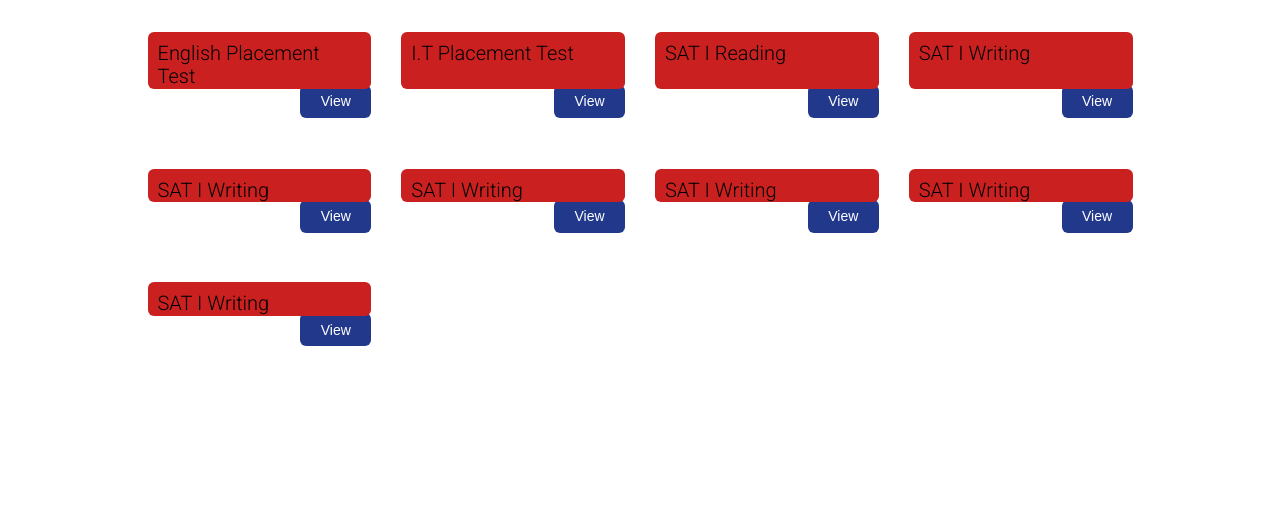
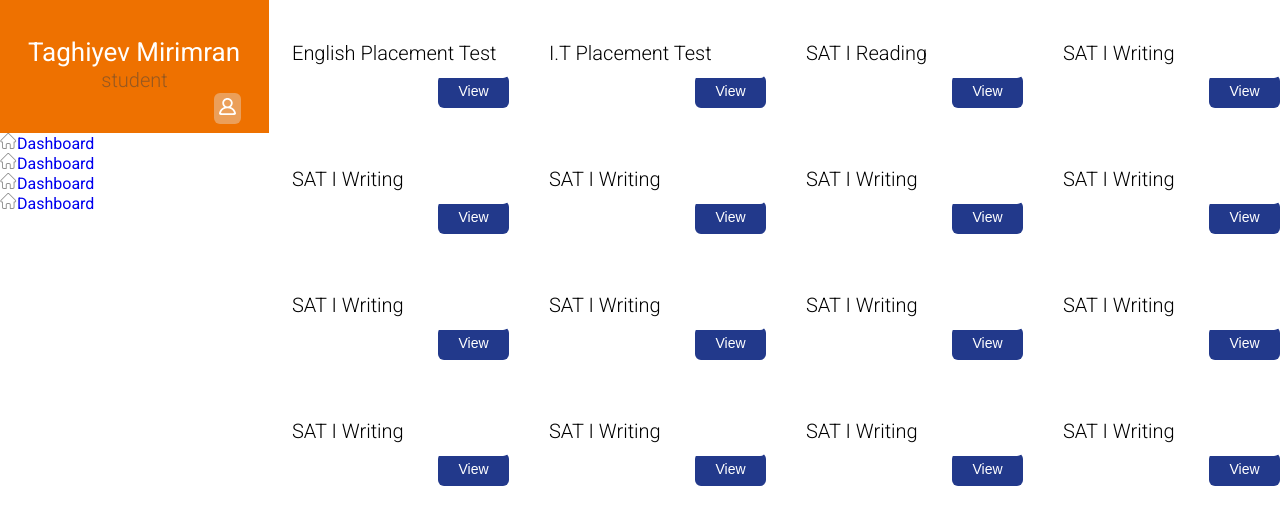
Before and after one commit to MansurIsa/course-proje, a React (Vite) app: page /classes in a window 1280 px wide. Shown: the top 524 px of the page. Built offline with nearby package versions, Linux system fonts and the light colour scheme.

Commit message:
classes page fix

```diff
--- a/src/pages/classes/Classes.jsx
+++ b/src/pages/classes/Classes.jsx
@@ -1,3 +1,4 @@
+import Sidebar from "../../layouts/sidebar/Sidebar";
 import TitleCard from "../../ui/titleCard/TitleCard";
 import "./css/classes.css";
 const Classes = () => {
@@ -38,15 +39,46 @@
       id: 9,
       title: "SAT I Writing",
     },
+    {
+      id: 10,
+      title: "SAT I Writing",
+    },
+    {
+      id: 11,
+      title: "SAT I Writing",
+    },
+    {
+      id: 12,
+      title: "SAT I Writing",
+    },
+    {
+      id: 13,
+      title: "SAT I Writing",
+    },
+    {
+      id: 14,
+      title: "SAT I Writing",
+    },
+    {
+      id: 15,
+      title: "SAT I Writing",
+    },
+    {
+      id: 16,
+      title: "SAT I Writing",
+    },
   ];
   return (
-    <div className="container">
+    <section className="classes_container">
+      <Sidebar />
+      <div className="container classes_main">
         <div className="classes_cards">
           {classesData.map((data) => (
             <TitleCard key={data.id} data={data} />
           ))}
         </div>
       </div>
+    </section>
   );
 };
 
--- a/src/pages/classes/css/classes.css
+++ b/src/pages/classes/css/classes.css
@@ -1,8 +1,16 @@
 .classes_cards {
   display: grid;
-  /* grid-template-columns: repeat(4, 1fr); */
+  grid-template-columns: repeat(4, 1fr);
   margin: 32px 0 84px 0;
   column-gap: 30px;
   row-gap: 80px;
-  grid-template-columns: repeat(auto-fill, minmax(220px, 1fr));
+  /* grid-template-columns: repeat(auto-fill, minmax(220px, 1fr)); */
+  width: calc(100% - 269px);
 }
+
+.classes_main {
+  width: 100%;
+}
+.classes_container {
+  display: flex;
+}
--- a/src/ui/titleCard/css/titlecard.css
+++ b/src/ui/titleCard/css/titlecard.css
@@ -1,9 +1,10 @@
 .title_card {
-  background: rgb(202, 32, 32);
+  background: rgba(255, 255, 255, 1);
   padding: 10px 10px 0px 10px;
   border-radius: 6px;
   position: relative;
-  min-width: 220px;
+  min-height: 46px;
+  min-width: 227px;
 }
 .title_card h4 {
   font-size: 2rem;
```
Lines whose indentation alone changed are shown as unchanged.
